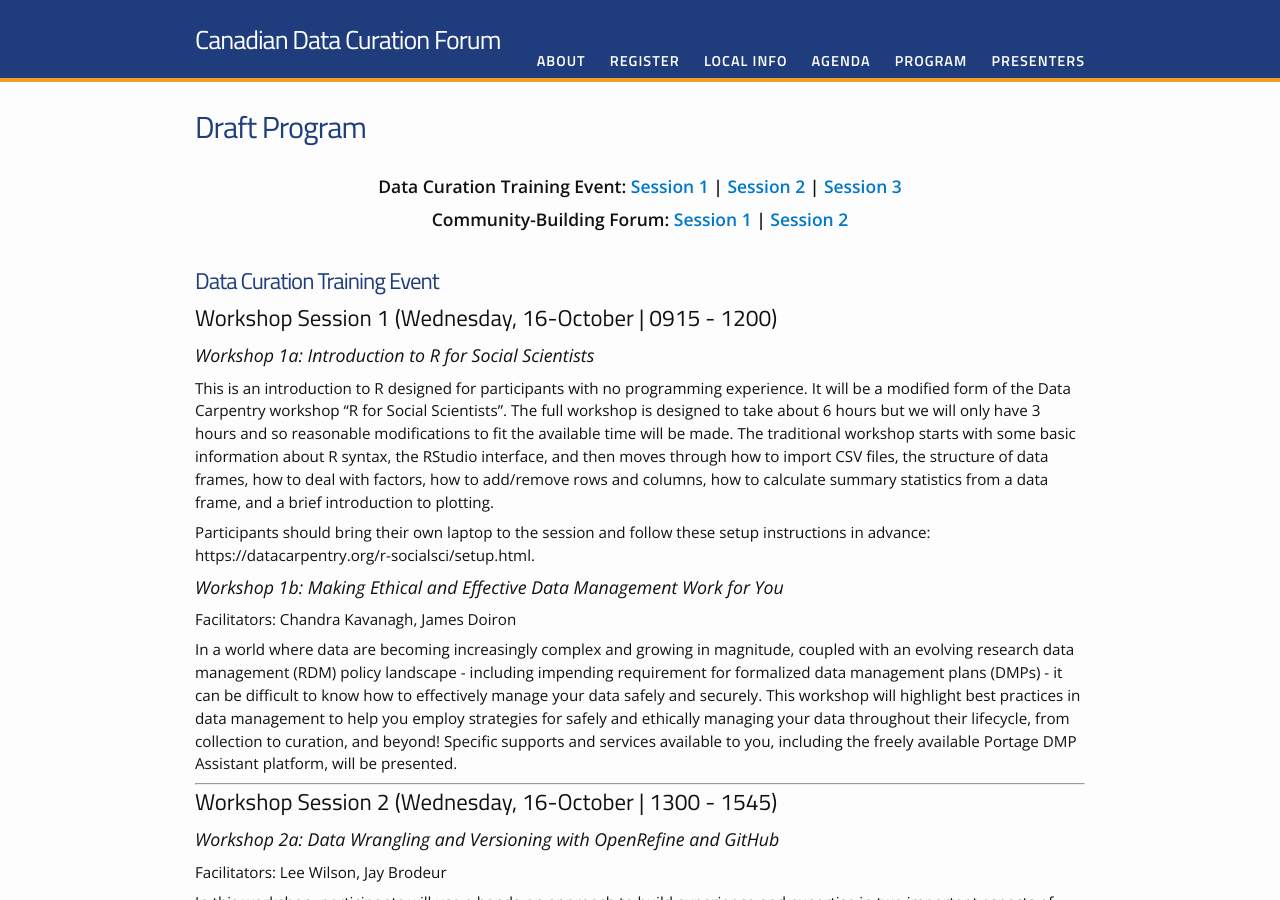
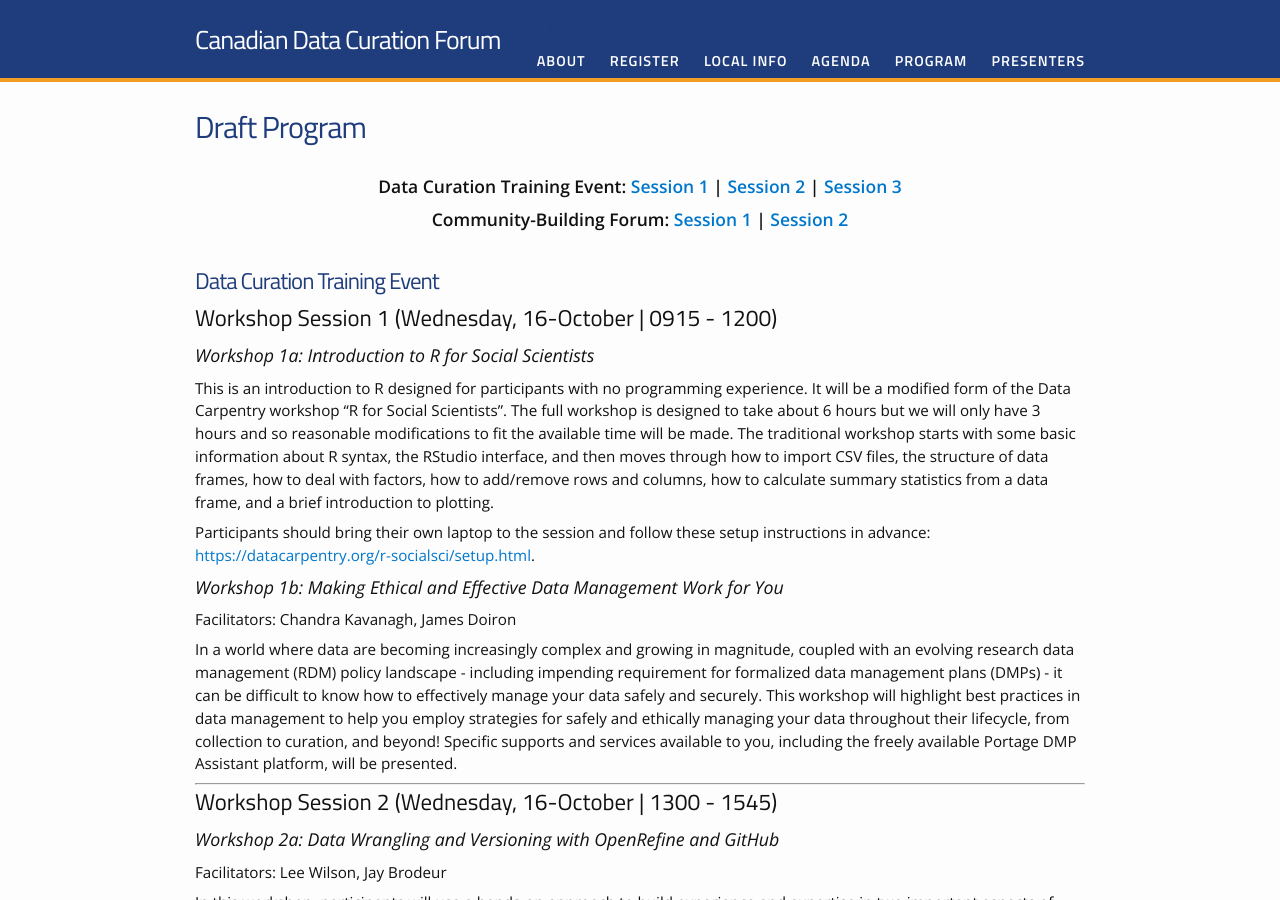
Before and after one commit to data-curation/data-curation.github.io, a Jekyll site: the page built from program.md, in a window 1280 px wide and 900 px high. Built offline with Jekyll 4.4.1, drawn with Linux system fonts in a browser that asks for light colours; part of the change alters nothing that is shown.

Commit message:
hyperlink formatting

```diff
--- a/program.md
+++ b/program.md
@@ -16,7 +16,7 @@ permalink: /program/
 ### Workshop 1a: Introduction to R for Social Scientists
 This is an introduction to R designed for participants with no programming experience.  It will be a modified form of the Data Carpentry workshop “R for Social Scientists”.  The full workshop is designed to take about 6 hours but we will only have 3 hours and so reasonable modifications to fit the available time will be made.  The traditional workshop starts with some basic information about R syntax, the RStudio interface, and then moves through how to import CSV files, the structure of data frames, how to deal with factors, how to add/remove rows and columns, how to calculate summary statistics from a data frame, and a brief introduction to plotting.
 
-Participants should bring their own laptop to the session and follow these setup instructions in advance: https://datacarpentry.org/r-socialsci/setup.html.
+Participants should bring their own laptop to the session and follow these setup instructions in advance: [https://datacarpentry.org/r-socialsci/setup.html](https://datacarpentry.org/r-socialsci/setup.html).
 
 ### Workshop 1b: Making Ethical and Effective Data Management Work for You
 Facilitators: Chandra Kavanagh, James Doiron
```
